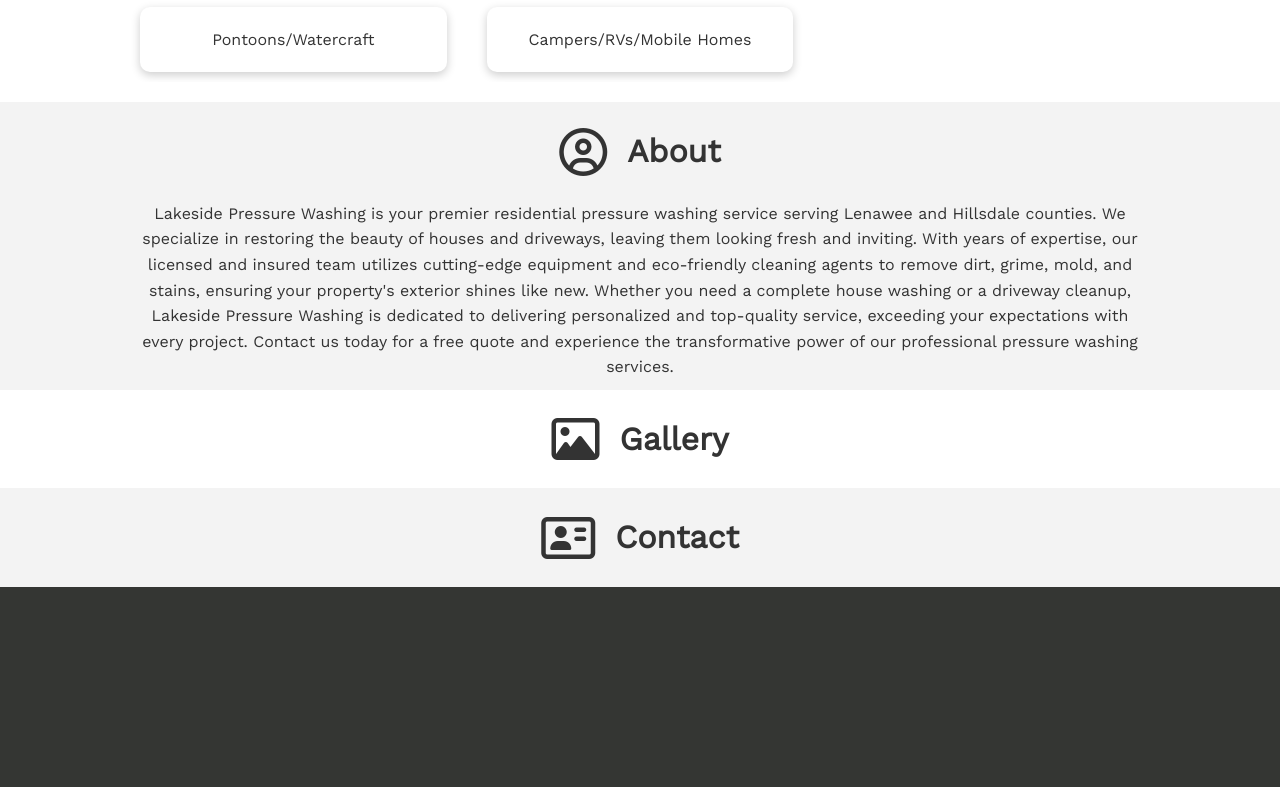
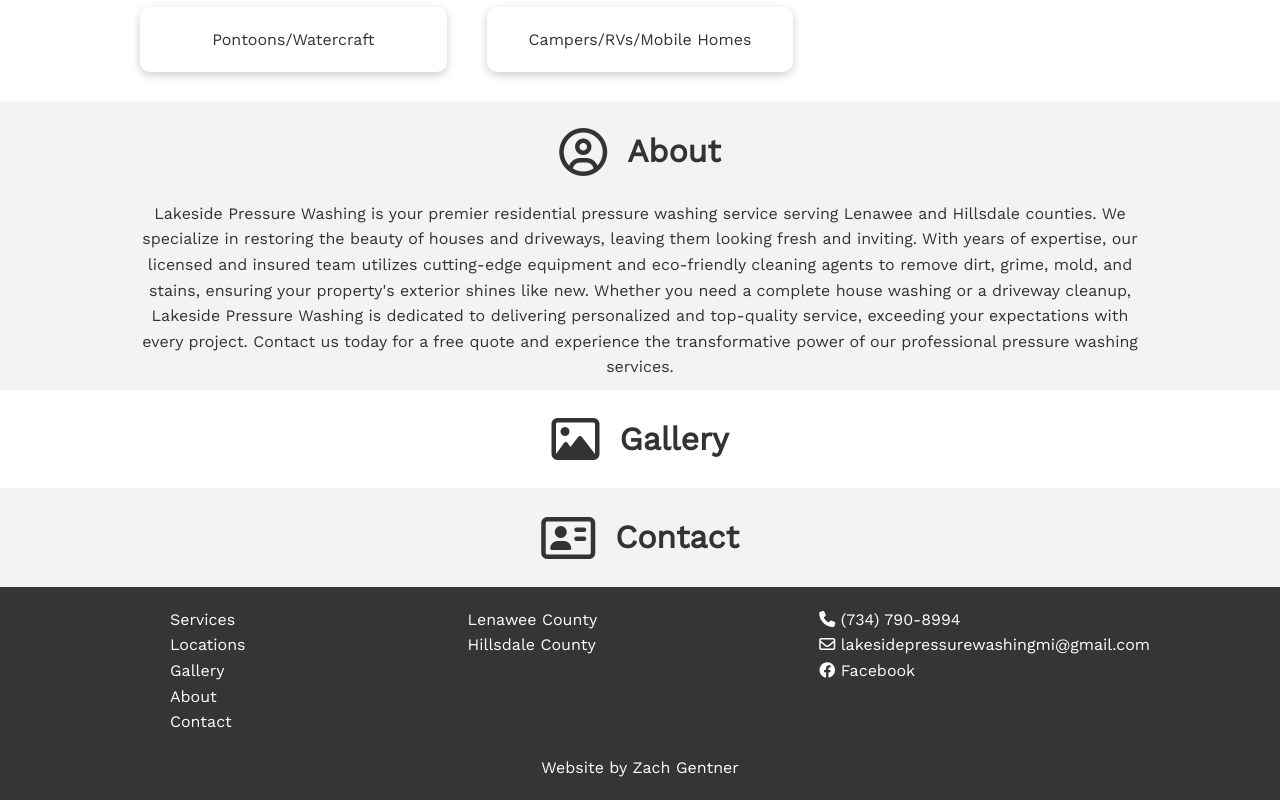
Before and after one commit to zachgentner/lakesidepressurewashing, a plain HTML site: page index.html in a window 1280 px wide. Shown: the part 1839-2639 px from the top of the page. Drawn offline with nearby package versions, Linux system fonts and the light colour scheme.

Commit message:
Optimizations

```diff
--- a/index.html
+++ b/index.html
@@ -18,7 +18,7 @@
                 <ul class="flex">
                     <li><a href="#services">Services</a></li>
                     <li><a href="#locations">Locations</a></li>
-                    <!-- <li><a href="#gallery">Gallery</a></li> -->
+                    <li><a href="#gallery">Gallery</a></li>
                     <li><a href="#about">About</a></li>
                     <li><a href="#contact">Contact</a></li>
                 </ul>
@@ -44,7 +44,8 @@
 </section>
 
 <!-- LOCATIONS -->
-<section id="locations" class="locations">
+<div id="locations"></div>
+<section class="locations">
     <div class="container text-center">
         <div class="heading flex">
             <i class="fa-regular fa-map fa-3x"></i>
@@ -128,7 +129,7 @@
 
 
 <!-- ABOUT -->
-<section class="about">
+<section id="about" class="about">
     <div class="container text-center">
         <div class="heading flex">
             <i class="fa-regular fa-circle-user fa-3x"></i>
@@ -139,7 +140,7 @@
 </section>
 
 <!-- GALLERY -->
-<section class="gallery">
+<section id="gallery" class="gallery">
     <div class="container text-center">
         <div class="heading flex">
             <i class="fa-regular fa-image fa-3x"></i>
@@ -148,7 +149,7 @@
 </section>
 
 <!-- CONTACT -->
-<section class="contact">
+<section id="contact" class="contact">
     <div class="container text-center">
         <div class="heading flex">
             <i class="fa-regular fa-address-card fa-3x"></i>
@@ -159,21 +160,38 @@
 
 <!-- FOOTER -->
 <footer>
-    <div class="container">
+    <div class="container flex">
+
         <nav class="footer-nav">
             <ul>
-                <li><a href="#Services"></a></li>
-                <li><a href="#Locations"></a></li>
-                <li><a href="#Gallery"></a></li>
-                <li><a href="#About"></a></li>
-                <li><a href="#Contact"></a></li>
+                <li><a href="#services">Services</a></li>
+                <li><a href="#locations">Locations</a></li>
+                <li><a href="#gallery">Gallery</a></li>
+                <li><a href="#about">About</a></li>
+                <li><a href="#contact">Contact</a></li>
             </ul>
         </nav>
+
+        <div class="footer-areas">
+                <ul>
+                    <li>Lenawee County</li>
+                    <li>Hillsdale County</li>
+                </ul>
+        </div>
+
+        <div class="footer-contact">
+            <ul>
+                <li><a href="tel:7347908994" target="_blank"><i class="fa-solid fa-phone"></i> (734) 790-8994</a></li>
+                <li><a href="mailto:lakesidepressurewashingmi@gmail.com" target="_blank"><i class="fa-regular fa-envelope"></i> lakesidepressurewashingmi@gmail.com</a></li>
+                <li><a href="https://www.facebook.com/LakesidePressureWashing" target="_blank"><i class="fa-brands fa-facebook"></i> Facebook</a></li>
+            </ul>
+        </div>
     </div>
-    <div class="footer-contact"></div>
+
+    <div class="attribution text-center">
+        <a href="https://www.zachgentner.com" target="_blank">Website by Zach Gentner</a>
+    </div>
 </footer>
-
-<!-- <a href="mailto:lakesidepressurewashing@gmail.com" target="_blank">CONTACT US</a> -->
 
 </body>
 </html>
--- a/style.css
+++ b/style.css
@@ -15,6 +15,10 @@
     box-sizing: border-box;
     margin: 0 0;
     scroll-behavior: smooth;
+}
+
+body, html {
+  scroll-padding-top: 100px;
 }
 
 body {
@@ -183,6 +187,24 @@
 footer {
   background-color: var(--dark);
   height: 200px;
+  color: white;
+  padding: 20px 0;
+}
+
+footer .container {
+  flex-direction: row;
+  justify-content: space-between;
+  align-items: flex-start;
+  height: auto;
+}
+
+footer a {
+  color: white;
+}
+
+footer .attribution {
+  background-color: var(--dark);
+  padding: 20px;
 }
 
 /* MEDIA QUERIES */
```
